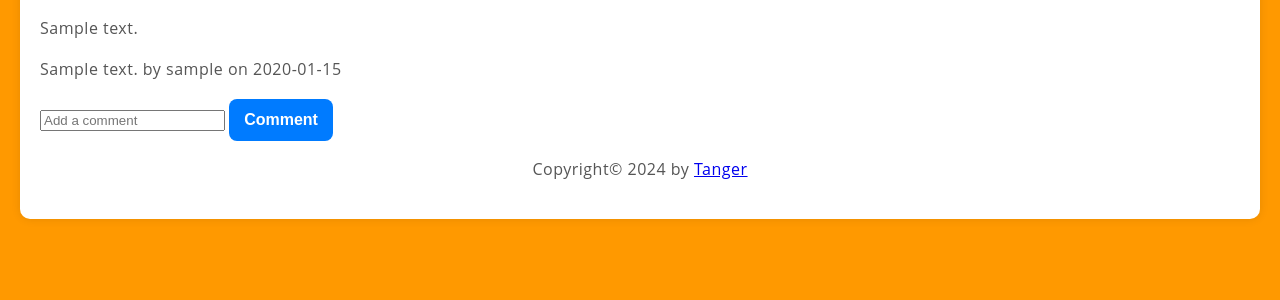
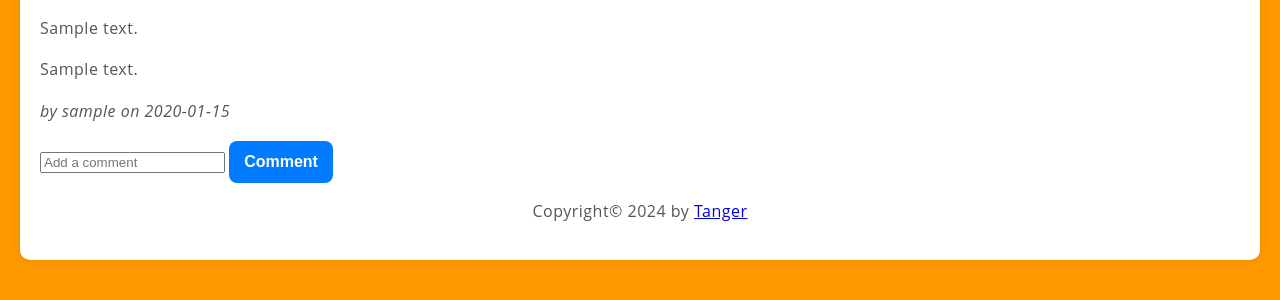
Before and after one commit to TTTanger/flask_learning, a Flask app: template tests/templates/blog/index.html in a window 1280 px wide. Shown: the part 346-646 px from the top of the page. Run offline with Flask 3, Linux system fonts and the light colour scheme; the template is opened without the code that fills it: most values are stand-ins (such as "Sample title", 1, 10 or a date in 2020).

Commit message:
Refactor comment display in blog index

```diff
--- a/flaskr/templates/blog/index.html
+++ b/flaskr/templates/blog/index.html
@@ -38,7 +38,8 @@
       <!-- Display the comments -->
       {% for comment in comments %}
         {% if comment['post_id'] == post['id'] %}
-          <p class="body">{{ comment['body'] }} by {{ comment['username'] }} on {{ comment['created'].strftime('%Y-%m-%d') }}</p>
+          <p class="body">{{ comment['body'] }}<p>
+          <i>by {{ comment['username'] }} on {{ comment['created'].strftime('%Y-%m-%d') }}</i>
           {% if g.user['id'] == comment['speaker_id'] or g.user['id'] == post['author_id'] %}
             <form action="{{ url_for('blog.delete_comment', post_id=post['id'], comment_id=comment['id']) }}" method="post">
               <input class="green-btn" type="submit" value="Delete">
```
Also changed, not shown: tests/templates/blog/index.html (+2 -1 lines).
